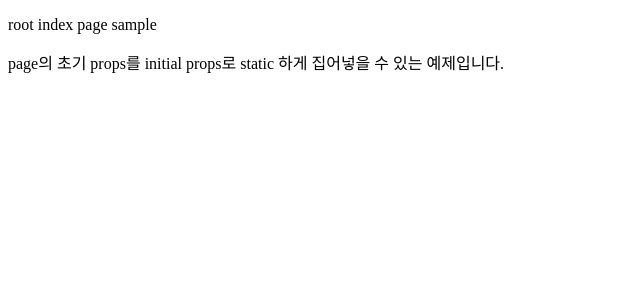
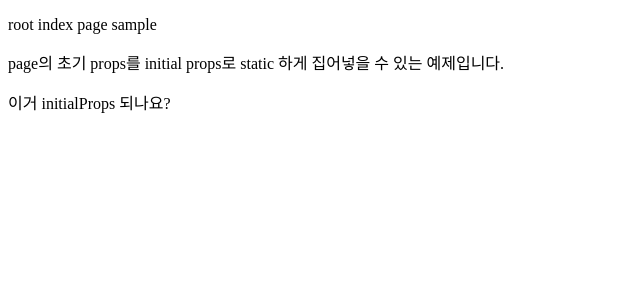
Before and after one commit to 2-one-week/react-file-system-routes-template, a React (Vite) app: page / in a window 1280 px wide. Shown: the top 300 px of the page, without its empty margins (0-640 px from the left). Built offline with nearby package versions, Linux system fonts and the light colour scheme.

Commit message:
✨ 컴포넌트 withInitialProps hoc 예시 추가

```diff
--- /dev/null
+++ b/src/components/Sample.tsx
@@ -0,0 +1,28 @@
+import {withInitialPropsWhenMount} from '$hocs/withInitialPropsWhenMount'
+import type {GetInitialProps} from '$types/getInitialProps'
+
+type SampleComponentProps = {
+    text: string
+}
+
+function SampleComponent({text}: SampleComponentProps) {
+    return <div>{text}</div>
+}
+
+function loading() {
+    return <div>로오오오딩중</div>
+}
+
+const getInitialProps: GetInitialProps = () => {
+    return new Promise((resolve) => {
+        setTimeout(() => {
+            resolve({
+                props: {
+                    text: '이거 initialProps 되나요?',
+                },
+            })
+        }, 3000)
+    })
+}
+
+export const Sample = withInitialPropsWhenMount({component: SampleComponent, loading, getInitialProps})
--- a/src/pages/index.tsx
+++ b/src/pages/index.tsx
@@ -1,3 +1,4 @@
+import {Sample} from '$components/Sample'
 import {GetInitialProps} from '$types/getInitialProps'
 
 type RootPageProps = {
@@ -10,6 +11,7 @@ function RootPage({sample, 소개메세지}: RootPageProps) {
         <div>
             <p>root index page {sample}</p>
             <p>{소개메세지}</p>
+            <Sample />
         </div>
     )
 }
```
